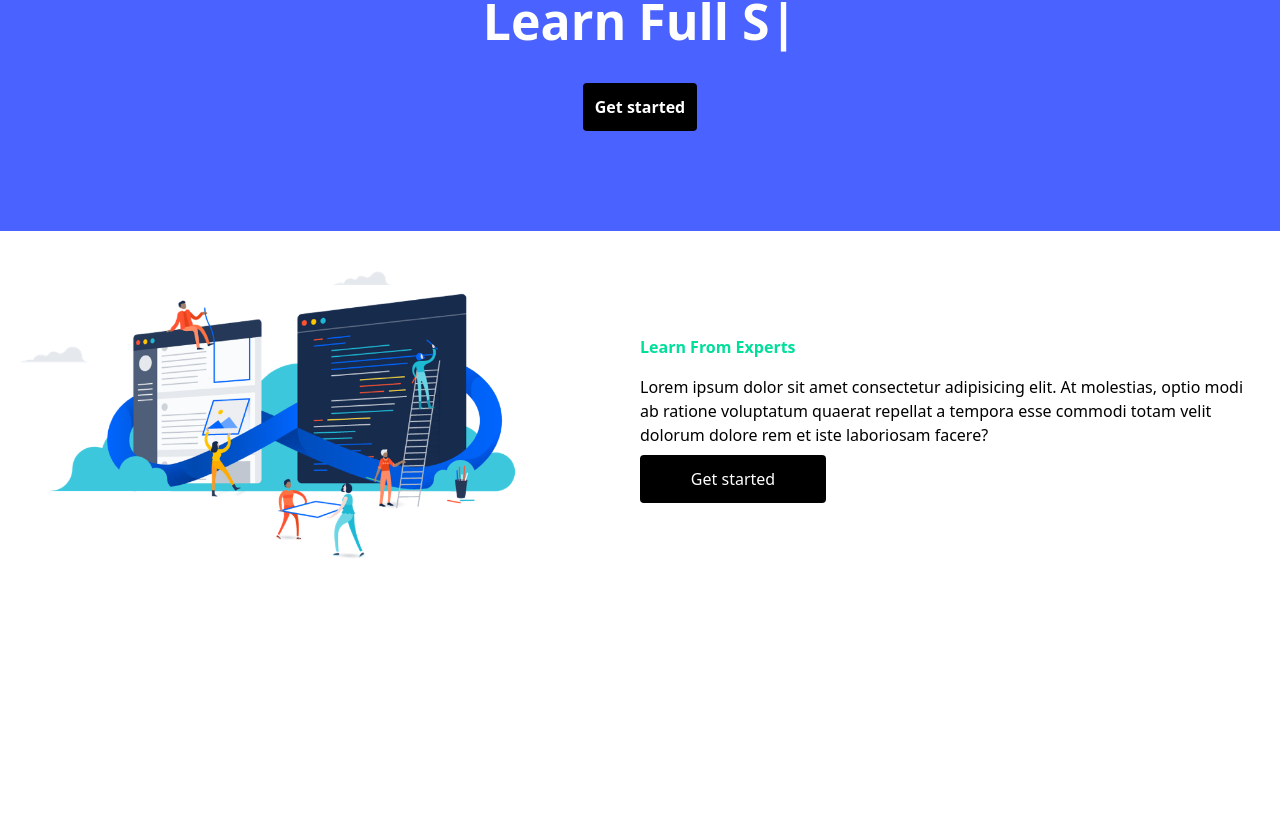
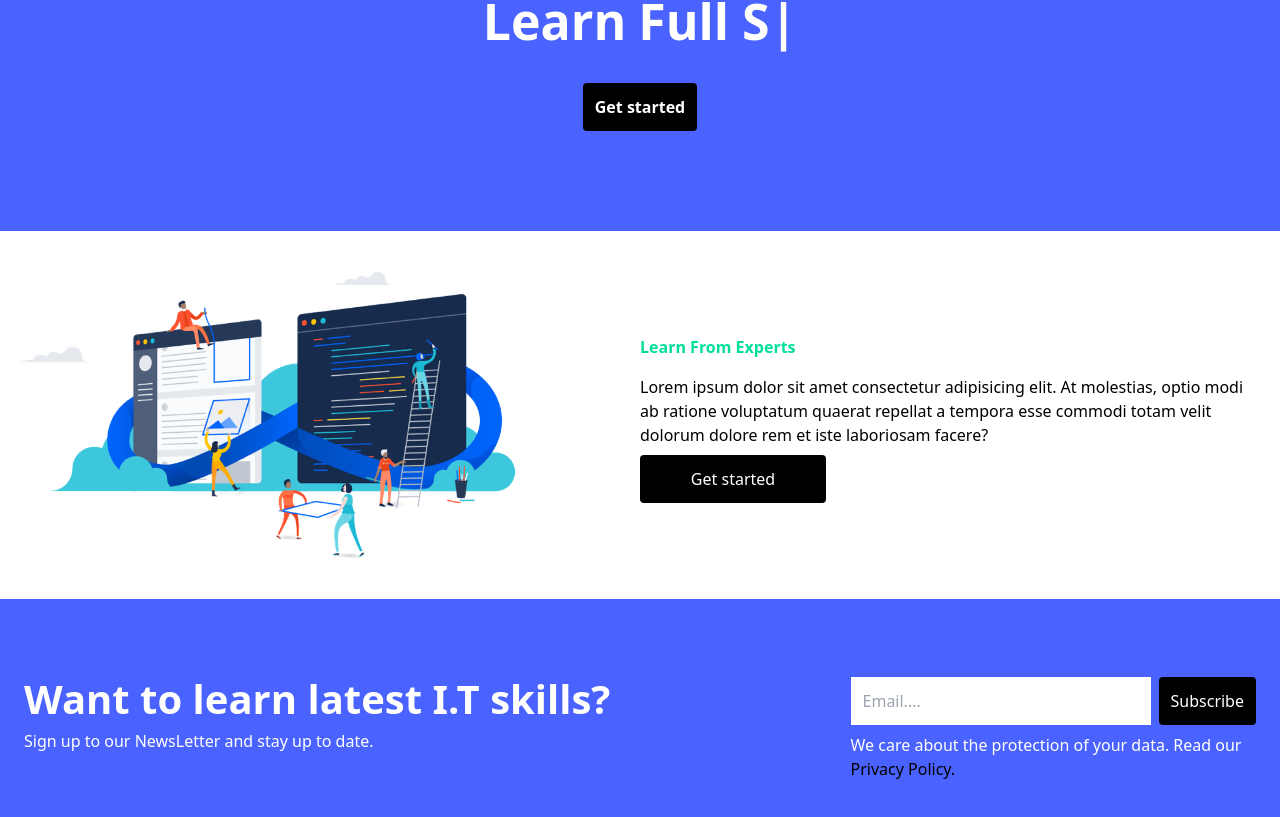
Before and after one commit to i-m-prabhat/Digi-Tech, a React (Create React App) app: page / in a window 1280 px wide. Shown: the part 440-1257 px from the top of the page. Before the commit the page ends 1039 px from the top, so only its background shows below. Built offline with nearby package versions, Linux system fonts and the light colour scheme; the HTML template or start-up script is replaced by a standard one.

Commit message:
NewsLetter Section added

```diff
--- a/src/App.js
+++ b/src/App.js
@@ -2,6 +2,7 @@ import './App.css';
 import Banner from './components/Banner';
 import Experts from './components/Experts';
 import Header from './components/Header';
+import NewsLetter from './components/NewsLetter'
 
 function App()
 {
@@ -10,6 +11,7 @@ function App()
       <Header/>
       <Banner/>
       <Experts/>
+      <NewsLetter/>
     </>
   );
 }
--- /dev/null
+++ b/src/components/NewsLetter.jsx
@@ -0,0 +1,22 @@
+import React from 'react'
+
+const NewsLetter = () => {
+  return (
+    <div className='bg-[#4a62ff] p-4'>
+        <div className="max-w-[1240px] mx-auto md:flex justify-between py-[50px]">
+            <div className='m-1'>
+                <h1 className='text-[20px] md:text-[40px] font-bold text-white'>Want to learn latest I.T skills?</h1>
+                <span className='text-white'>Sign up to our NewsLetter and stay up to date.</span>
+            </div>
+            <div className='m-1'>
+                <input type="text" className='p-3 mt-2 mb-2 mr-2 md:w-[300px] text-slate-600' placeholder='Email....' />
+                <button className='bg-black text-white p-3 rounded'>Subscribe</button>
+                <br />
+                <p className='text-white'>We care about the protection of your data. Read our <br /> <a className='text-black' href="/"> Privacy Policy.</a></p>
+            </div>
+        </div>
+    </div>
+  )
+}
+
+export default NewsLetter
```
